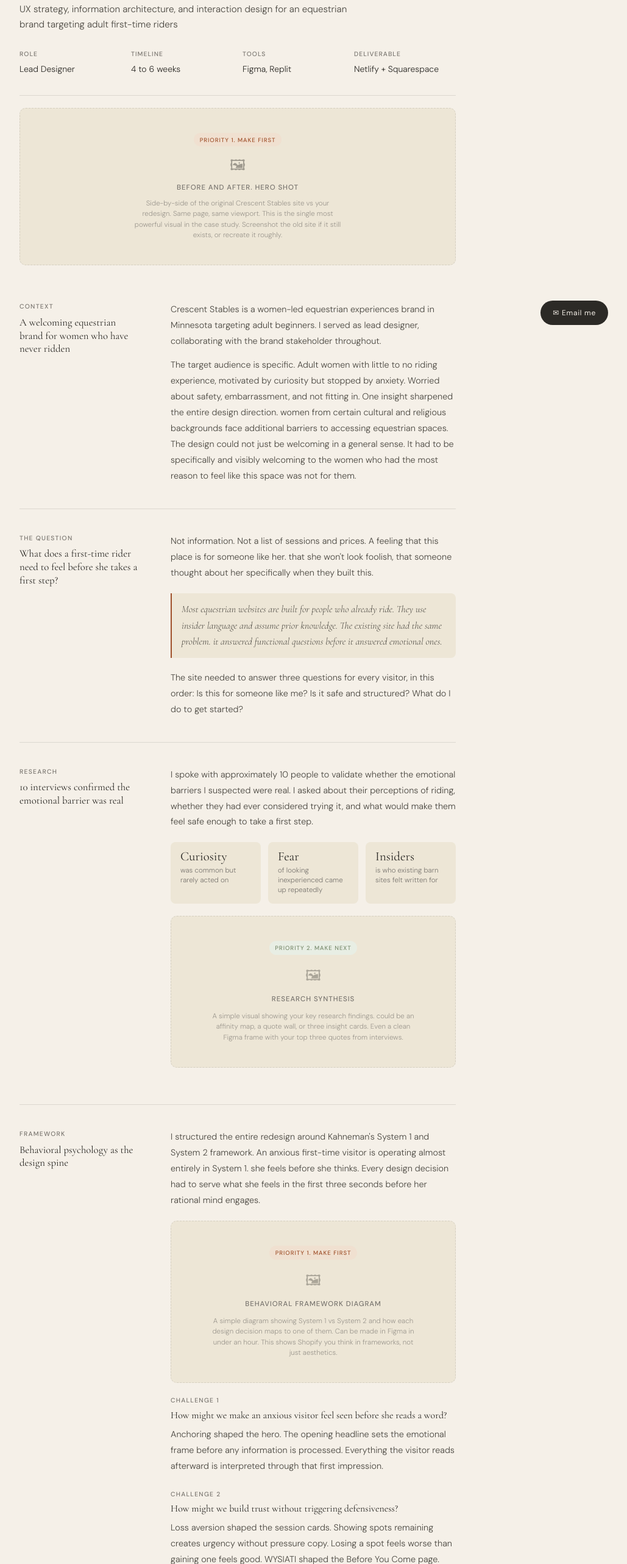
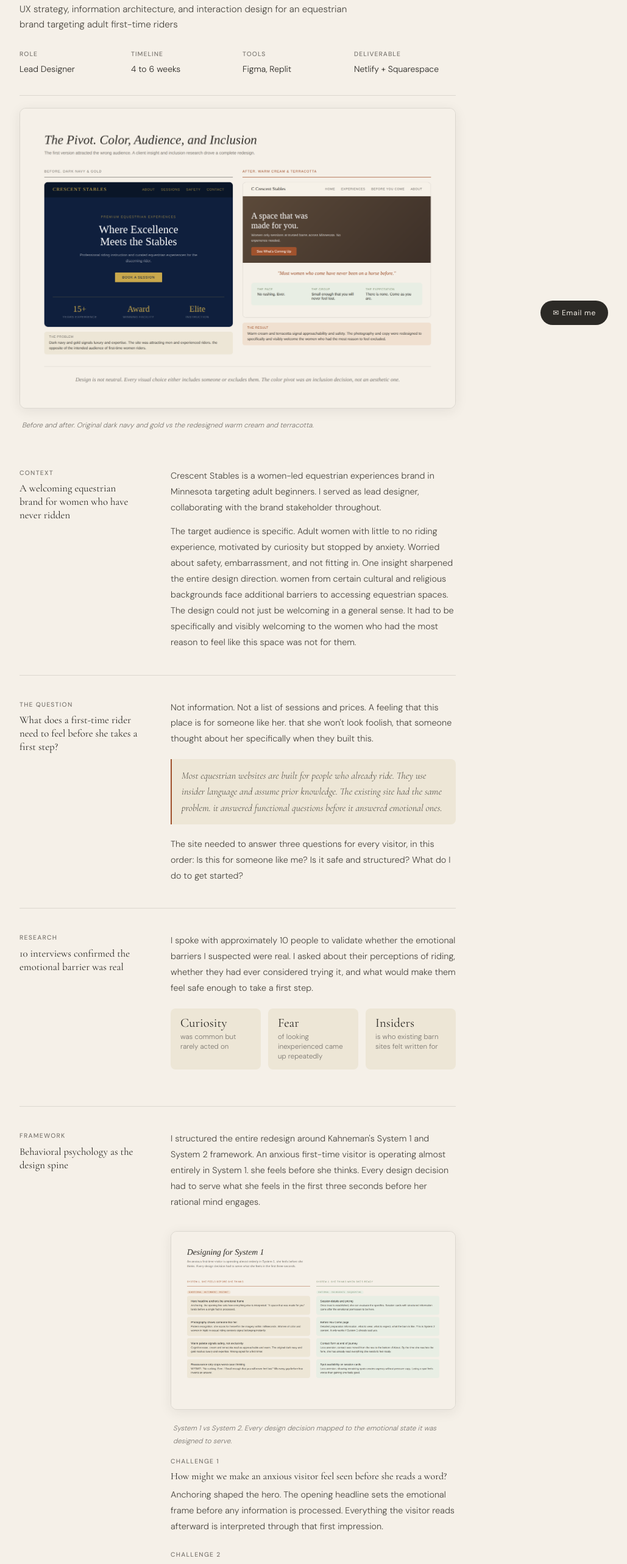
Before and after one commit to nikaylah/portfolio, a plain HTML site: page crescent-stables.html in a window 1280 px wide. Shown: the part 235-2800 px from the top of the page at 61% size, without its empty margins (250-1279 px from the left). Drawn offline with nearby package versions, Linux system fonts and the light colour scheme.

Commit message:
add portfolio assets to case studies

```diff
--- a/crescent-stables.html
+++ b/crescent-stables.html
@@ -43,6 +43,11 @@ nav{position:fixed;top:0;left:0;right:0;z-index:100;display:flex;justify-content
 .row-body{font-size:0.9rem;font-weight:300;color:var(--ink-mid);line-height:1.8}
 .row-body p{margin-bottom:0.85rem}
 .row-body p:last-child{margin-bottom:0}
+
+
+/* ASSET IMAGES */
+.asset-img{width:100%;border-radius:10px;margin:1.25rem 0;border:0.5px solid var(--border);box-shadow:0 4px 20px rgba(44,42,38,0.08)}
+.asset-caption{font-size:0.72rem;color:var(--ink-light);font-style:italic;margin-top:-0.5rem;margin-bottom:1.25rem;padding-left:4px}
 
 /* PULL QUOTE */
 .pull-quote{border-left:2px solid var(--terra);padding:0.85rem 1rem;margin:1.25rem 0;background:var(--cream-dark);border-radius:0 8px 8px 0}
@@ -127,13 +132,8 @@ footer{padding:2rem;border-top:0.5px solid var(--border);display:flex;justify-co
       <div><div class="meta-label">Deliverable</div><div class="meta-val">Netlify + Squarespace</div></div>
     </div>
 
-    <!-- PRIORITY 1. Make this first -->
-    <div class="img-placeholder">
-      <span class="priority-badge p1">Priority 1. Make first</span>
-      <div class="img-placeholder-icon">🖼</div>
-      <div class="img-placeholder-label">Before and after. hero shot</div>
-      <div class="img-placeholder-desc">Side-by-side of the original Crescent Stables site vs your redesign. Same page, same viewport. This is the single most powerful visual in the case study. Screenshot the old site if it still exists, or recreate it roughly.</div>
-    </div>
+    <img src="portfolio-assets/cs-color-pivot.png" alt="Before and after — color palette pivot from dark navy to warm cream" class="asset-img">
+    <p class="asset-caption">Before and after. Original dark navy and gold vs the redesigned warm cream and terracotta.</p>
   </div>
 
   <!-- CONTEXT -->
@@ -176,13 +176,7 @@ footer{padding:2rem;border-top:0.5px solid var(--border);display:flex;justify-co
         <div class="stat"><span class="stat-val">Fear</span><span class="stat-desc">of looking inexperienced came up repeatedly</span></div>
         <div class="stat"><span class="stat-val">Insiders</span><span class="stat-desc">is who existing barn sites felt written for</span></div>
       </div>
-      <!-- PRIORITY 2 -->
-      <div class="img-placeholder">
-        <span class="priority-badge p2">Priority 2. Make next</span>
-        <div class="img-placeholder-icon">🖼</div>
-        <div class="img-placeholder-label">Research synthesis</div>
-        <div class="img-placeholder-desc">A simple visual showing your key research findings. could be an affinity map, a quote wall, or three insight cards. Even a clean Figma frame with your top three quotes from interviews.</div>
-      </div>
+
     </div>
   </div>
 
@@ -195,13 +189,8 @@ footer{padding:2rem;border-top:0.5px solid var(--border);display:flex;justify-co
     <div class="row-body">
       <p>I structured the entire redesign around Kahneman's System 1 and System 2 framework. An anxious first-time visitor is operating almost entirely in System 1. she feels before she thinks. Every design decision had to serve what she feels in the first three seconds before her rational mind engages.</p>
 
-      <!-- PRIORITY 1 -->
-      <div class="img-placeholder">
-        <span class="priority-badge p1">Priority 1. Make first</span>
-        <div class="img-placeholder-icon">🖼</div>
-        <div class="img-placeholder-label">Behavioral framework diagram</div>
-        <div class="img-placeholder-desc">A simple diagram showing System 1 vs System 2 and how each design decision maps to one of them. Can be made in Figma in under an hour. This shows Shopify you think in frameworks, not just aesthetics.</div>
-      </div>
+      <img src="portfolio-assets/cs-behavioral-framework.png" alt="Behavioral psychology framework diagram" class="asset-img">
+      <p class="asset-caption">System 1 vs System 2. Every design decision mapped to the emotional state it was designed to serve.</p>
 
       <div class="challenge">
         <div class="ch-label">Challenge 1</div>
@@ -231,13 +220,8 @@ footer{padding:2rem;border-top:0.5px solid var(--border);display:flex;justify-co
       <p>The final site has four pages: Home, Experiences, Before You Come, and About. Two naming decisions are worth noting.</p>
       <p>The Safety page was renamed Before You Come. That shift moves the label from functional to experiential. it signals preparation and welcome rather than liability and rules. Contact was removed from the navigation entirely and merged into the bottom of the About page. This places the inquiry moment at the end of the trust-building journey rather than in competition with it.</p>
 
-      <!-- PRIORITY 1 -->
-      <div class="img-placeholder">
-        <span class="priority-badge p1">Priority 1. Make first</span>
-        <div class="img-placeholder-icon">🖼</div>
-        <div class="img-placeholder-label">Site map</div>
-        <div class="img-placeholder-desc">A clean four-page site map showing Home, Experiences, Before You Come, and About. with a note on why each naming decision was made. Make this in Figma. It directly shows IA thinking which Shopify values highly.</div>
-      </div>
+      <img src="portfolio-assets/cs-sitemap.png" alt="Site map showing four page information architecture" class="asset-img">
+      <p class="asset-caption">Four pages. Every naming decision made with the nervous beginner in mind, not how a barn organizes its business.</p>
     </div>
   </div>
 
@@ -374,12 +358,7 @@ footer{padding:2rem;border-top:0.5px solid var(--border);display:flex;justify-co
       </div>
       <p>Both pivots. the color palette and the photography strategy. came from the same insight: design is not neutral. Every visual choice either includes someone or excludes them. The warm cream and terracotta palette and the human-centered photography were not aesthetic preferences. They were inclusion decisions.</p>
 
-      <div class="img-placeholder">
-        <span class="priority-badge p1">Priority 1. Make first</span>
-        <div class="img-placeholder-icon">🖼</div>
-        <div class="img-placeholder-label">Before and after. color palette pivot</div>
-        <div class="img-placeholder-desc">Side by side showing the original dark navy and gold version of the site next to the final warm cream and terracotta version. This is the single most powerful visual for showing design thinking and iteration.</div>
-      </div>
+
     </div>
   </div>
 
```
Also changed, not shown: sustainable-generator.html (+9 -10 lines).
